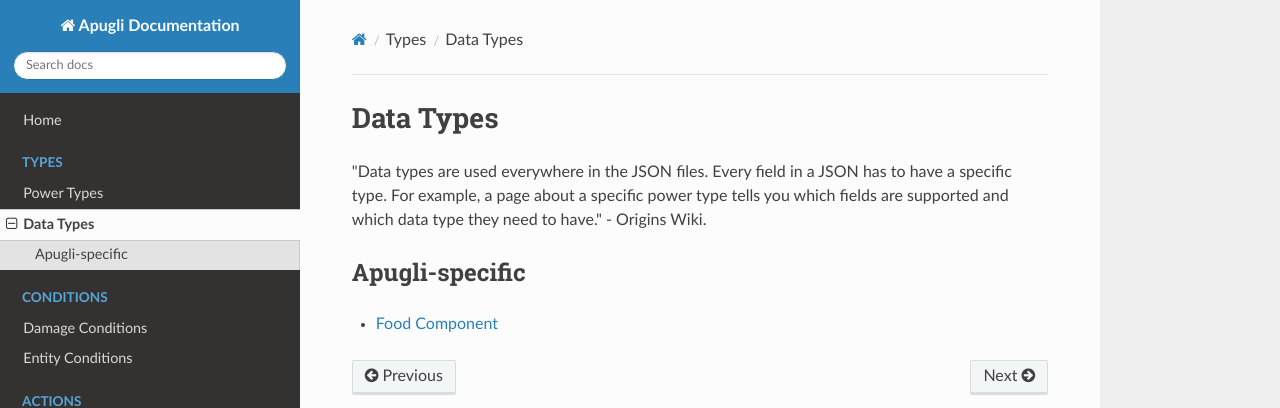
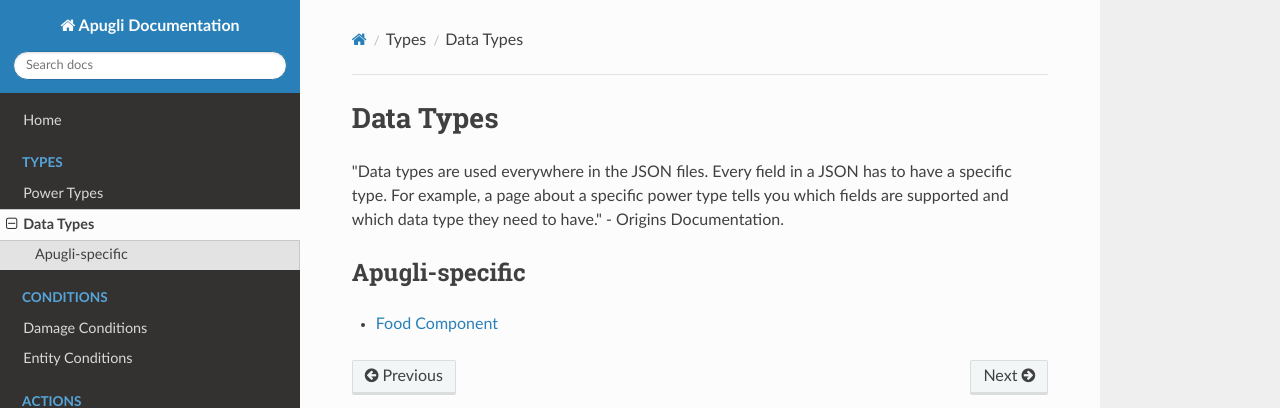
Before and after one commit to MerchantPug/apugli-docs, an MkDocs documentation site: the page built from docs/data_types.md, in a window 1280 px wide. Shown: the top 408 px of the page. Built offline with MkDocs 1.6.1, drawn with Linux system fonts in a browser that asks for light colours; nearby versions of some CDN libraries.

Commit message:
Fixed errors

```diff
--- a/docs/data_types.md
+++ b/docs/data_types.md
@@ -4,7 +4,7 @@ date: 2021-08-19
 ---
 # Data Types
 
-"Data types are used everywhere in the JSON files. Every field in a JSON has to have a specific type. For example, a page about a specific power type tells you which fields are supported and which data type they need to have." - Origins Wiki.
+"Data types are used everywhere in the JSON files. Every field in a JSON has to have a specific type. For example, a page about a specific power type tells you which fields are supported and which data type they need to have." - Origins Documentation.
 
 ## Apugli-specific
 
```
Also changed, not shown: docs/power_types.md (+2 -2 lines).
